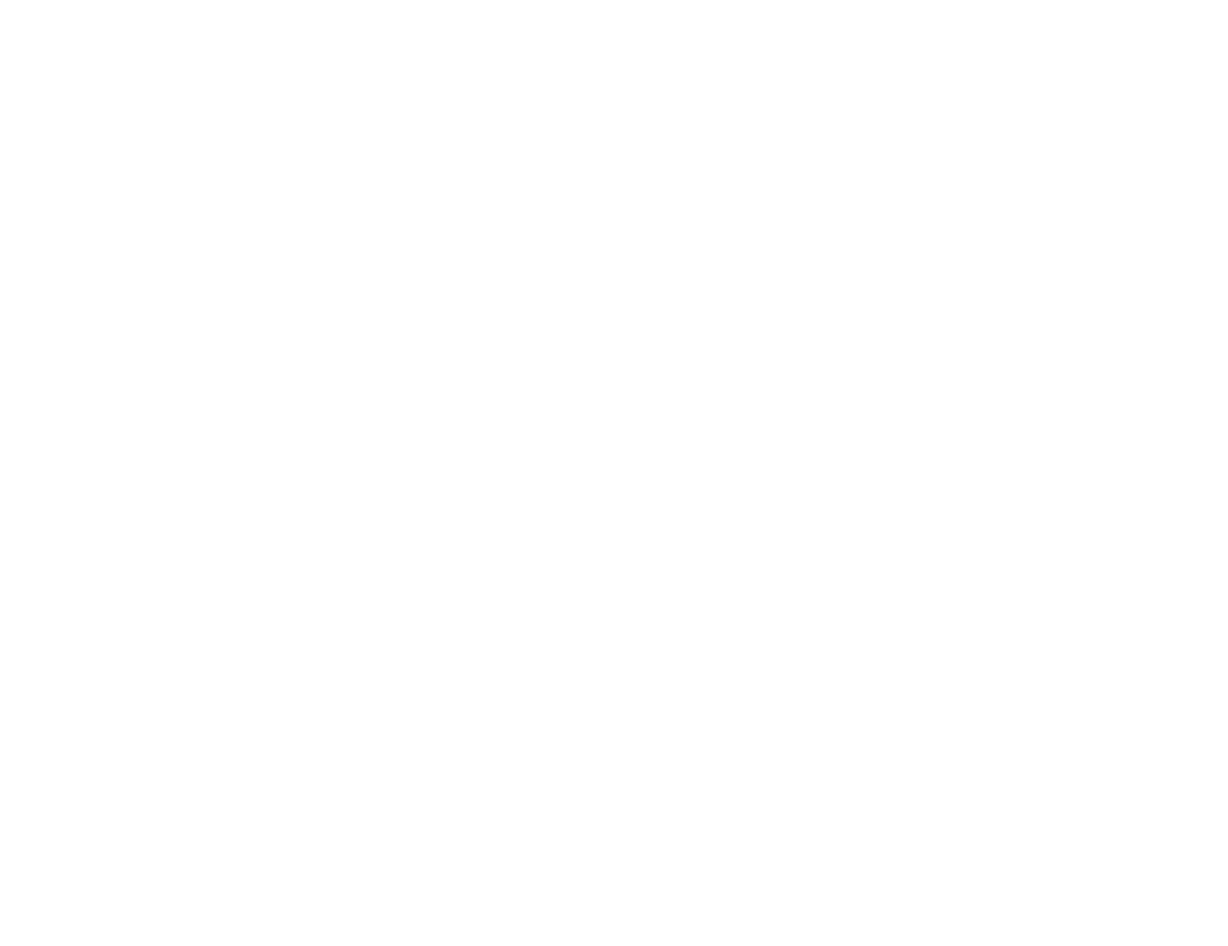
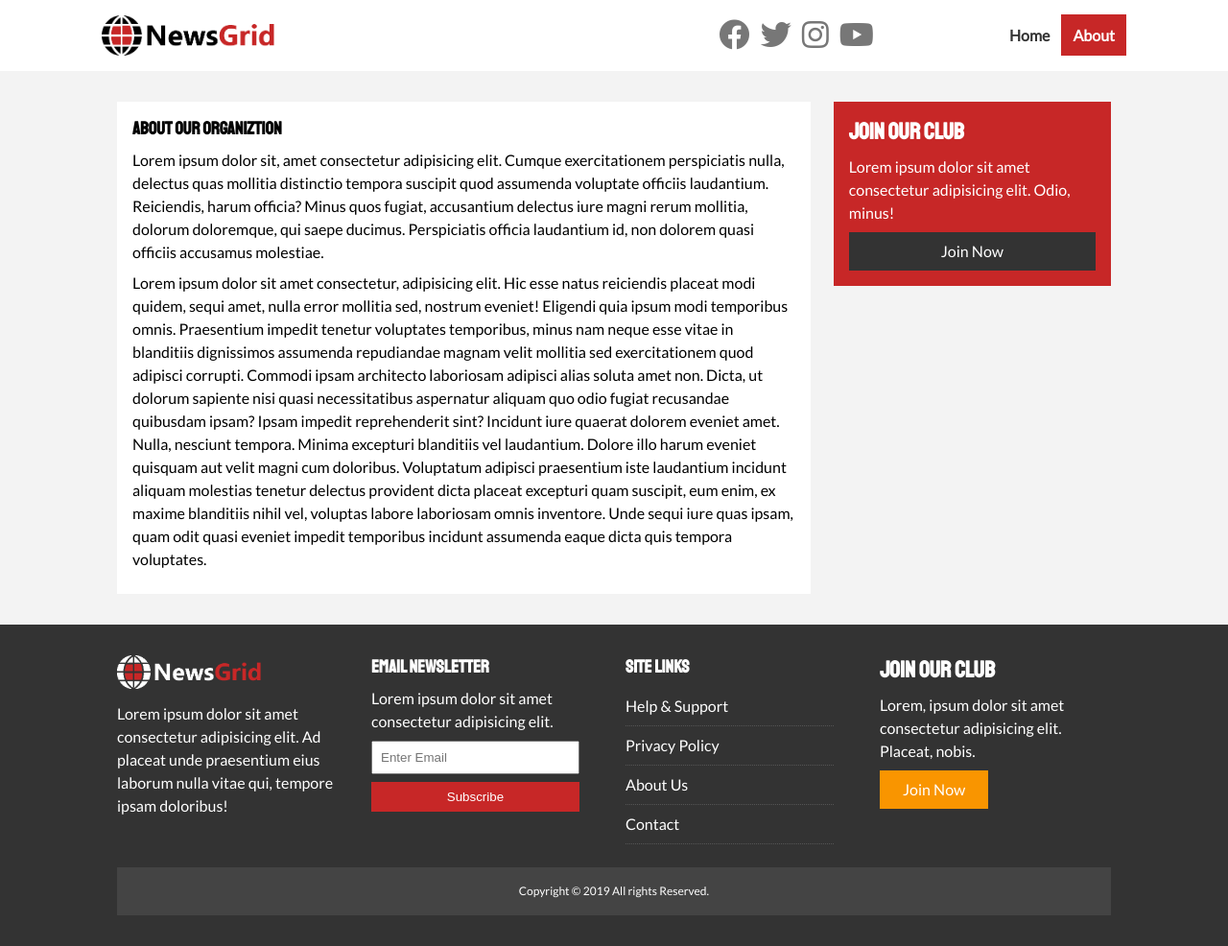
Before and after one commit to ymdarake/udemy-modern_html_css, a plain HTML site: page newsgrid/about.html in a window 1280 px wide. Shown: the whole page at 96% size. Before the commit the page ends 800 px from the top, so only its background shows below. Drawn offline with Linux system fonts and the light colour scheme.

Commit message:
[101]About Page & Page Container

```diff
--- a/newsgrid/about.html
+++ b/newsgrid/about.html
@@ -0,0 +1,88 @@
+<!DOCTYPE html>
+<html lang="en">
+  <head>
+    <meta charset="UTF-8" />
+    <meta name="viewport" content="width=device-width, initial-scale=1.0" />
+    <meta http-equiv="X-UA-Compatible" content="ie=edge" />
+    <link href="https://fonts.googleapis.com/css?family=Lato|Staatliches&display=swap" rel="stylesheet" />
+    <link rel="stylesheet" href="css/style.css" />
+    <link rel="stylesheet" media="screen and (max-width: 768px)" href="css/mobile.css" />
+    <link rel="stylesheet" href="https://use.fontawesome.com/releases/v5.12.0/css/all.css" integrity="sha384-REHJTs1r2ErKBuJB0fCK99gCYsVjwxHrSU0N7I1zl9vZbggVJXRMsv/sLlOAGb4M" crossorigin="anonymous" />
+    <link rel="shortcut icon" type="image/x-icon" href="favicon.ico" />
+    <title>NewsGrid | About</title>
+  </head>
+  <body>
+    <nav id="main-nav">
+      <div class="container">
+        <img src="img/logo.png" alt="NewsGrid" class="logo" />
+        <div class="social">
+          <a href="https://facebook.com" class="">
+            <i class="fab fa-facebook fa-2x"></i>
+          </a>
+          <a href="https://twitter.com" class="">
+            <i class="fab fa-twitter fa-2x"></i>
+          </a>
+          <a href="https://instagram.com" class=""><i class="fab fa-instagram fa-2x"></i> </a>
+          <a href="https://youtube.com" class=""><i class="fab fa-youtube fa-2x"></i></a>
+        </div>
+        <ul>
+          <li><a href="index.html">Home</a></li>
+					<li><a class="current" href="about.html">About</a class="current"></li>
+        </ul>
+      </div>
+    </nav>
+
+		<section id="about">
+			<div class="container">
+				<div class="page-container">
+					<article class="card">
+						<h1 class="le-heading">About Our Organiztion</h1>
+						<p>Lorem ipsum dolor sit, amet consectetur adipisicing elit. Cumque exercitationem perspiciatis nulla, delectus quas mollitia distinctio tempora suscipit quod assumenda voluptate officiis laudantium. Reiciendis, harum officia? Minus quos fugiat, accusantium delectus iure magni rerum mollitia, dolorum doloremque, qui saepe ducimus. Perspiciatis officia laudantium id, non dolorem quasi officiis accusamus molestiae.</p>
+						<p>Lorem ipsum dolor sit amet consectetur, adipisicing elit. Hic esse natus reiciendis placeat modi quidem, sequi amet, nulla error mollitia sed, nostrum eveniet! Eligendi quia ipsum modi temporibus omnis. Praesentium impedit tenetur voluptates temporibus, minus nam neque esse vitae in blanditiis dignissimos assumenda repudiandae magnam velit mollitia sed exercitationem quod adipisci corrupti. Commodi ipsam architecto laboriosam adipisci alias soluta amet non. Dicta, ut dolorum sapiente nisi quasi necessitatibus aspernatur aliquam quo odio fugiat recusandae quibusdam ipsam? Ipsam impedit reprehenderit sint? Incidunt iure quaerat dolorem eveniet amet. Nulla, nesciunt tempora. Minima excepturi blanditiis vel laudantium. Dolore illo harum eveniet quisquam aut velit magni cum doloribus. Voluptatum adipisci praesentium iste laudantium incidunt aliquam molestias tenetur delectus provident dicta placeat excepturi quam suscipit, eum enim, ex maxime blanditiis nihil vel, voluptas labore laboriosam omnis inventore. Unde sequi iure quas ipsam, quam odit quasi eveniet impedit temporibus incidunt assumenda eaque dicta quis tempora voluptates.</p>
+					</article>
+					<aside class="card bg-primary">
+						<h2>Join Our Club</h2>
+						<p>Lorem ipsum dolor sit amet consectetur adipisicing elit. Odio, minus!</p>
+						<a href="#" class="btn btn-dark btn-block">Join Now</a>
+					</aside>
+				</div>
+			</div>
+		</section>
+
+    <footer id="main-footer" class="py-2">
+      <div class="container footer-container">
+        <div>
+          <img src="img/logo_light.png" alt="NewsGrid" />
+          <p>Lorem ipsum dolor sit amet consectetur adipisicing elit. Ad placeat unde praesentium eius laborum nulla vitae qui, tempore ipsam doloribus!</p>
+        </div>
+        <div>
+          <h3>Email Newsletter</h3>
+          <p>Lorem ipsum dolor sit amet consectetur adipisicing elit.</p>
+          <form>
+            <input type="email" placeholder="Enter Email" />
+            <input type="submit" value="Subscribe" class="btn btn-primary" />
+          </form>
+        </div>
+        <div>
+          <h3>Site Links</h3>
+          <ul class="list">
+            <li><a href="#">Help & Support</a></li>
+            <li><a href="#">Privacy Policy</a></li>
+            <li><a href="#">About Us</a></li>
+            <li><a href="#">Contact</a></li>
+          </ul>
+        </div>
+        <div>
+          <h2>Join Our Club</h2>
+          <p>Lorem, ipsum dolor sit amet consectetur adipisicing elit. Placeat, nobis.</p>
+          <a href="#" class="btn btn-secondary">Join Now</a>
+        </div>
+        <div>
+          <p>
+            Copyright &copy; 2019 All rights Reserved.
+          </p>
+        </div>
+      </div>
+    </footer>
+  </body>
+</html>
--- a/newsgrid/css/style.css
+++ b/newsgrid/css/style.css
@@ -171,6 +171,18 @@ h6 {
   color: var(--primary-color) !important;
 }
 
+/* Inner page grid container */
+.page-container {
+  display: grid;
+  grid-template-columns: 5fr 2fr;
+  margin: 2rem 0;
+  grid-gap: 1.5rem;
+}
+
+.page-container > *:first-child {
+  grid-row: 1 / span 3;
+}
+
 /* Navigation */
 #main-nav {
   background: #fff;
```
